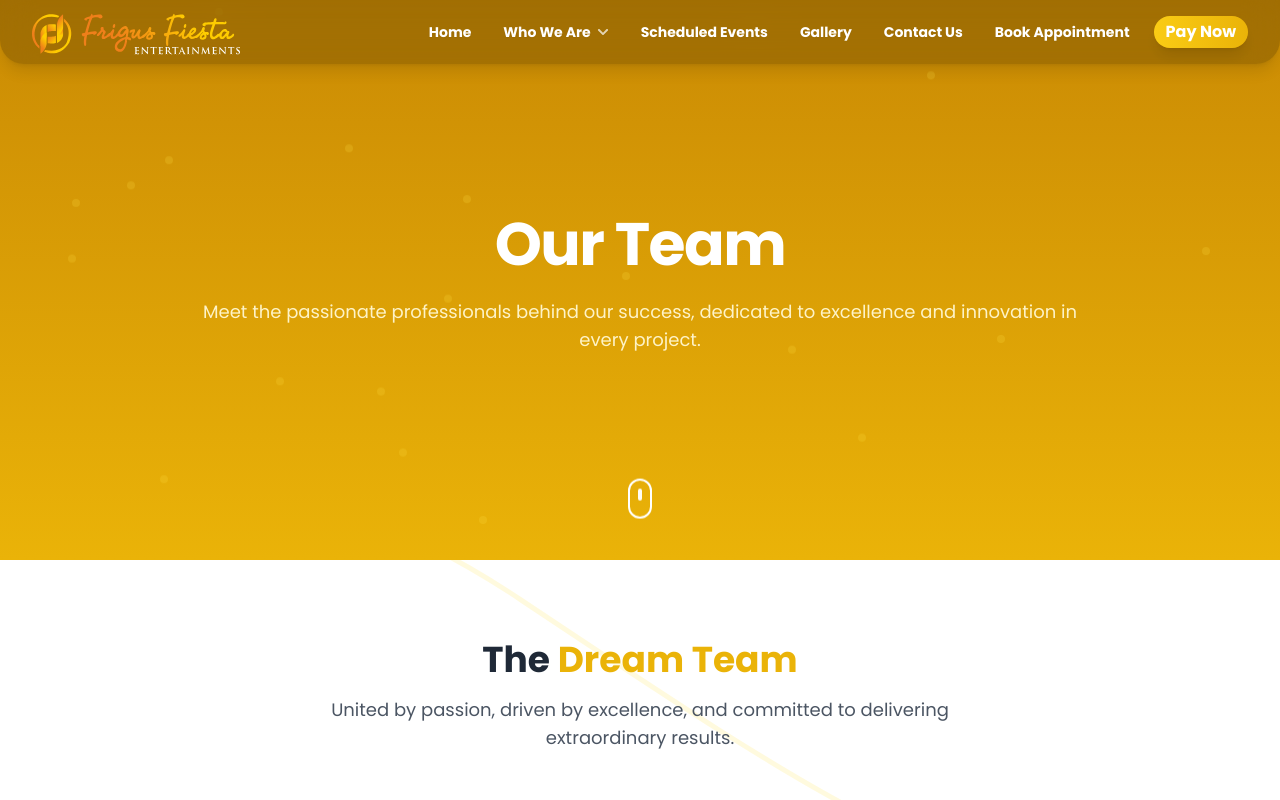
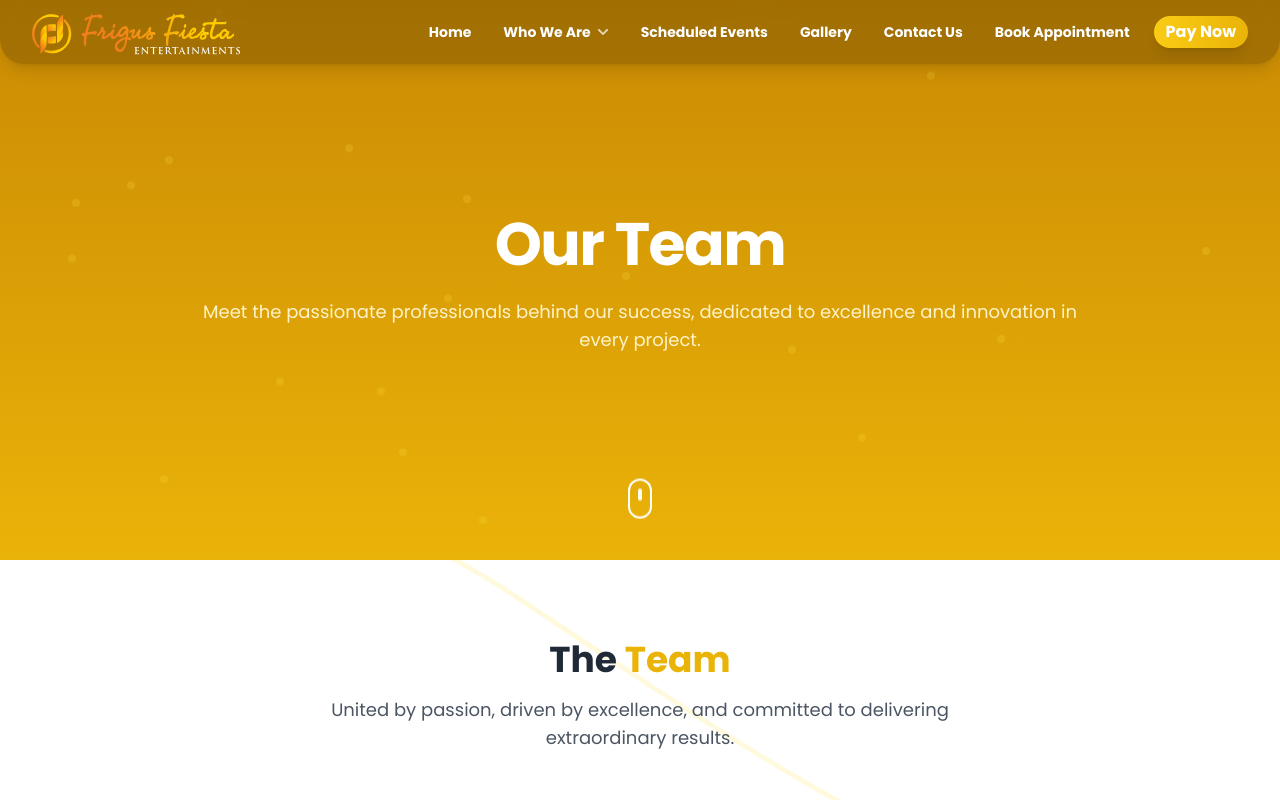
Before and after one commit to frigus-fiesta/main-website-frontend, a Next.js app: page /about/team in a window 1280 px wide. Shown: the top 800 px of the page. Built offline with nearby package versions, Linux system fonts and the light colour scheme.

Commit message:
Teampage and layaout.tsx eslint errors

```diff
--- a/app/about/team/page.tsx
+++ b/app/about/team/page.tsx
@@ -305,7 +305,7 @@ export default function AboutTeamPage() {
             teamVisible ? 'translate-y-0 opacity-100' : 'translate-y-8 opacity-0'
           }`}>
             <h2 className="text-4xl font-bold text-gray-800 mb-4">
-              The <span className="text-yellow-500">Dream Team</span>
+              The <span className="text-yellow-500">Team</span>
             </h2>
             <p className="text-lg text-gray-600 max-w-2xl mx-auto">
               United by passion, driven by excellence, and committed to delivering extraordinary results.
--- a/app/layout.tsx
+++ b/app/layout.tsx
@@ -23,7 +23,7 @@ export default function RootLayout({
         <div>
           <main className="relative z-10 overflow-hidden">
             {children}
-              <script defer src="https://app.fastbots.ai/embed.js" data-bot-id="cmcf1okrl06m8rily3gipi149"></script>
+            <script defer src="https://app.fastbots.ai/embed.js" data-bot-id="cmcf1okrl06m8rily3gipi149"></script>
           </main>
         </div>
       </body>
```
